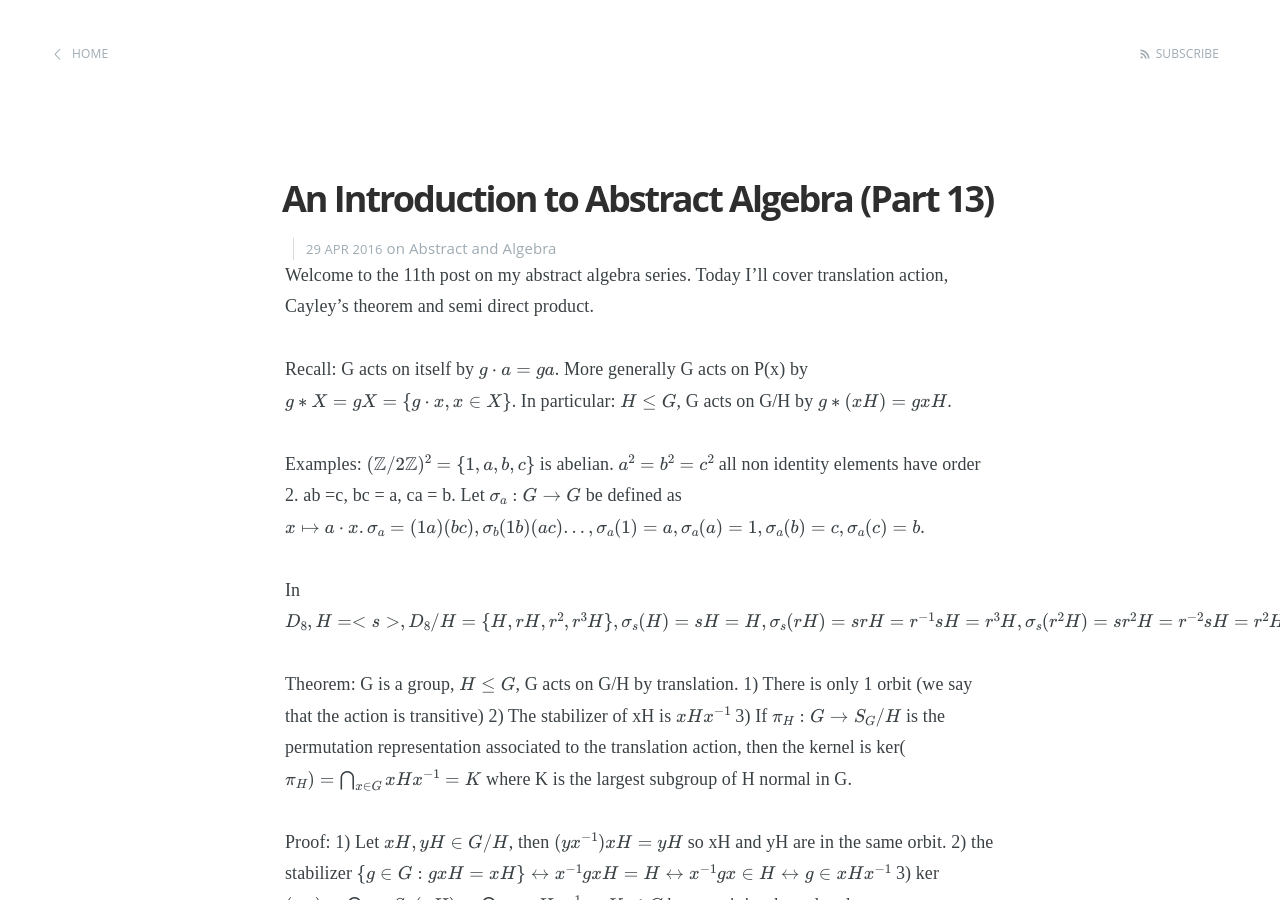
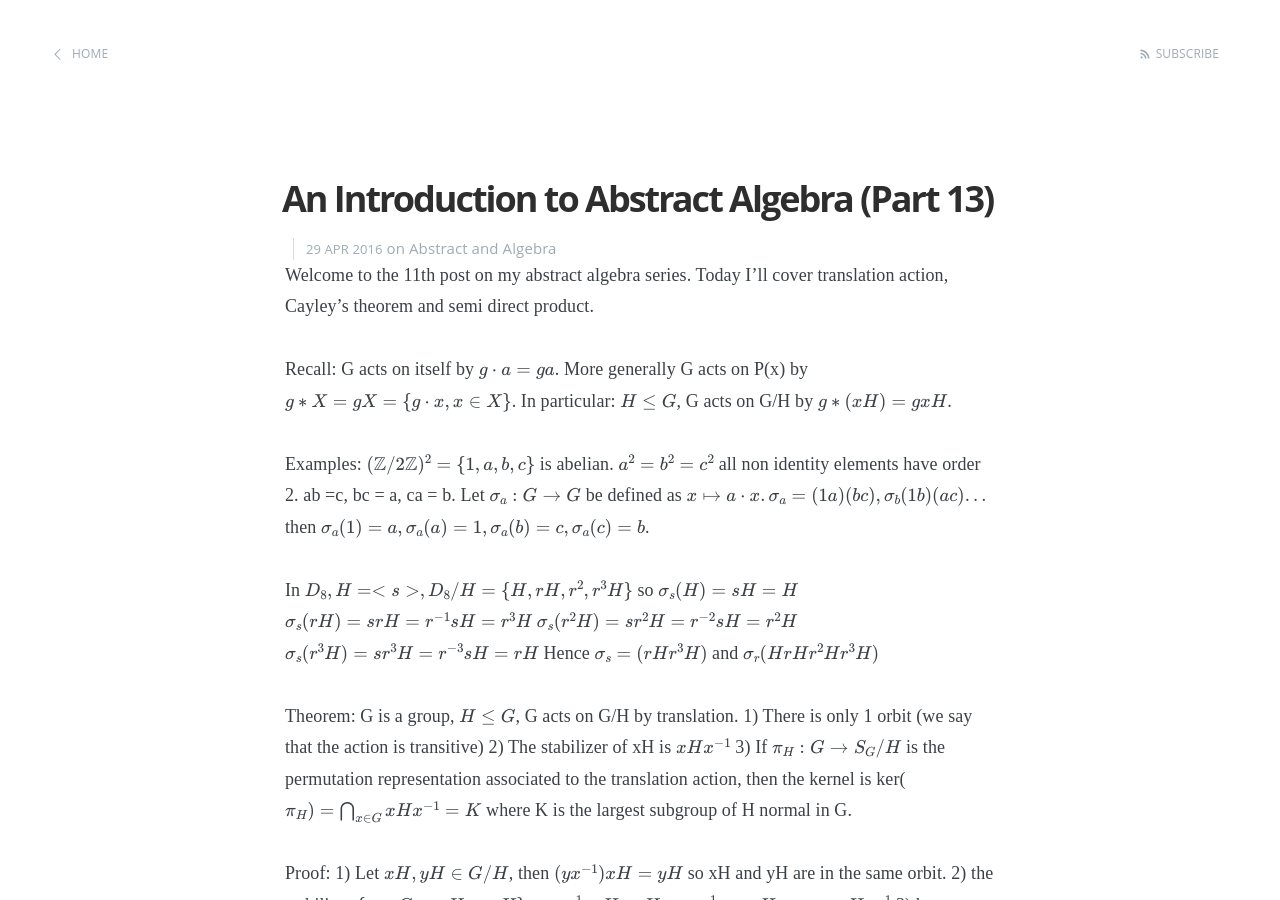
Before and after one commit to jamiecayley/jamiecayley.github.io, a Jekyll site: the page built from _posts/2016-04-29-An-Introduction-To-Abstract-Algebra-13.md, in a window 1280 px wide and 900 px high. Built offline with Jekyll 4.4.1, drawn with Linux system fonts in a browser that asks for light colours; some web fonts are replaced; formulas are drawn with MathJax 3; some of the changed text lies outside the part shown.

Commit message:
fix typos

```diff
--- a/_posts/2016-04-29-An-Introduction-To-Abstract-Algebra-13.md
+++ b/_posts/2016-04-29-An-Introduction-To-Abstract-Algebra-13.md
@@ -9,9 +9,9 @@
 
 Recall: G acts on itself by $$g \cdot a = ga$$. More generally G acts on P(x) by $$g*X = gX = \{g\cdot x, x \in X\}$$. In particular: $$H \leq G$$, G acts on G/H by $$g*(xH) = gxH$$.
 
-Examples: $$(\mathbb{Z}/2\mathbb{Z})^2 = \{1,a,b,c\}$$ is abelian. $$a^2 = b^2 = c^2$$ all non identity elements have order 2. ab =c, bc = a, ca = b. Let $$\sigma_a : G \rightarrow G$$ be defined as $$x \mapsto a \cdot x. \sigma_a = (1 a)(b c), \sigma_b(1 b)(a c)..., \sigma_a(1) = a, \sigma_a(a) = 1, \sigma_a(b) = c, \sigma_a (c) = b$$.
+Examples: $$(\mathbb{Z}/2\mathbb{Z})^2 = \{1,a,b,c\}$$ is abelian. $$a^2 = b^2 = c^2$$ all non identity elements have order 2. ab =c, bc = a, ca = b. Let $$\sigma_a : G \rightarrow G$$ be defined as $$x \mapsto a \cdot x. \sigma_a = (1 a)(b c), \sigma_b(1 b)(a c)...$$ then $$\sigma_a(1) = a, \sigma_a(a) = 1, \sigma_a(b) = c, \sigma_a (c) = b$$.
 
-In $$D_8, H = <s>, D_8/H = \{H, rH, r^2, r^3H\}, \sigma_s(H) = sH = H, \sigma_s(rH) = srH = r^{-1}sH = r^3H, \sigma_s(r^2H) = sr^2H = r^{-2}sH = r^2H, \sigma_s(r^3H) = sr^3H = r^{-3}sH = rH. \sigma_s = (rH r^3H), \sigma_r(H rH r^2H r^3H)$$
+In $$D_8, H = <s>, D_8/H = \{H, rH, r^2, r^3H\}$$ so $$\sigma_s(H) = sH = H$$ $$\sigma_s(rH) = srH = r^{-1}sH = r^3H$$ $$\sigma_s(r^2H) = sr^2H = r^{-2}sH = r^2H$$ $$\sigma_s(r^3H) = sr^3H = r^{-3}sH = rH$$ Hence $$\sigma_s = (rH r^3H)$$ and $$\sigma_r(H rH r^2H r^3H)$$
 
 Theorem: G is a group, $$H \leq G$$, G acts on G/H by translation.
 1) There is only 1 orbit (we say that the action is transitive)
@@ -47,8 +47,8 @@
 3) $$\tilde{H} \cap \tilde{K} = \{1\}, H \unlhd G, HK \leq G/ (x,1) = \tilde{x} \in \tilde{H}. (1,y) = \tilde{y} \in \tilde{K}. \tilde{y}\tilde{x}\tilde{y}^{-1} = (y*x,1)$$
 
 Proof (the proof of 3 is left as an exercise):
-1) $$((x,y) \Box (s,t)) \Box (u,v) = (x \cdot (y*s), yt) \Box (u,v) = ((x \cdot (y*s)\cdot (yt)*u), ytv). (x,y)\Box ((s,t)\Box (u,v)) = (x,y) \Box (s \cdot (t*u), tv) = (x \cdot (y*s)\cdot y(\cdot(t*u)), ytv)$$ Note that (1,1) is the identity, and $$(y^{-1}*x^{-1}, y^{-1})$$ is the inverse of (y,x) and that y*1 = 1.
-2) $$(x,1) \Box (s,1) = (x \cdot (t*s), 1\cdot 1) = (x\cdot s,1). (1,y)\Box(1,t) = (1 \cdot (g*1), yt) = (1,yt). (x,1) = (1,1)$$ if and only if x = 1. (1,y) = (1,1) if and only if y = 1.
+1) $$((x,y) \Box (s,t)) \Box (u,v) = (x \cdot (y*s), yt) \Box (u,v) = ((x \cdot (y*s)\cdot (yt)*u), ytv)$$ $$(x,y)\Box ((s,t)\Box (u,v)) = (x,y) \Box (s \cdot (t*u), tv) = (x \cdot (y*s)\cdot y(\cdot(t*u)), ytv)$$ Note that (1,1) is the identity, and $$(y^{-1}*x^{-1}, y^{-1})$$ is the inverse of (y,x) and that y*1 = 1.
+2) $$(x,1) \Box (s,1) = (x \cdot (t*s), 1\cdot 1) = (x\cdot s,1)$$ $$(1,y)\Box(1,t) = (1 \cdot (g*1), yt) = (1,yt). (x,1) = (1,1)$$ if and only if x = 1. (1,y) = (1,1) if and only if y = 1.
 
 Notation: G (as defined above) is called the semidirect product of H and K and we write $$G = H\times K$$ (for the action *).
 
```
